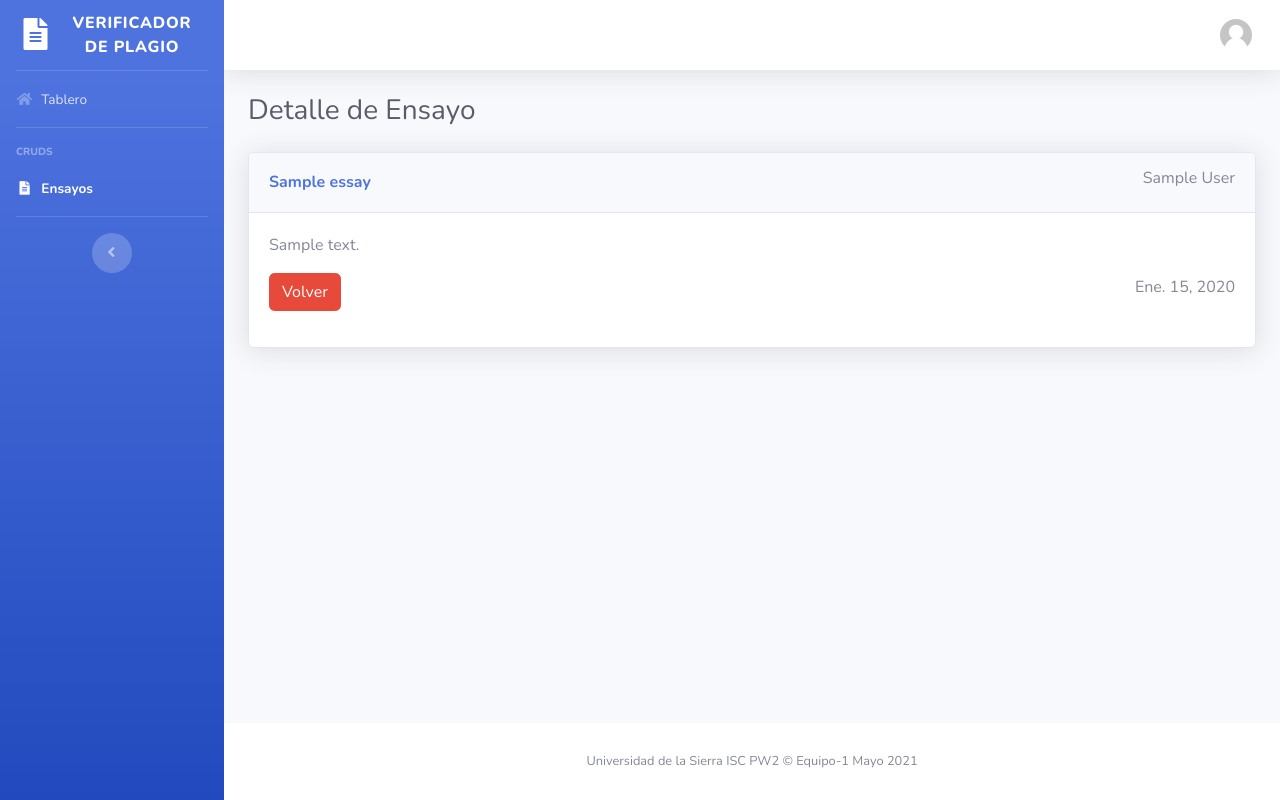
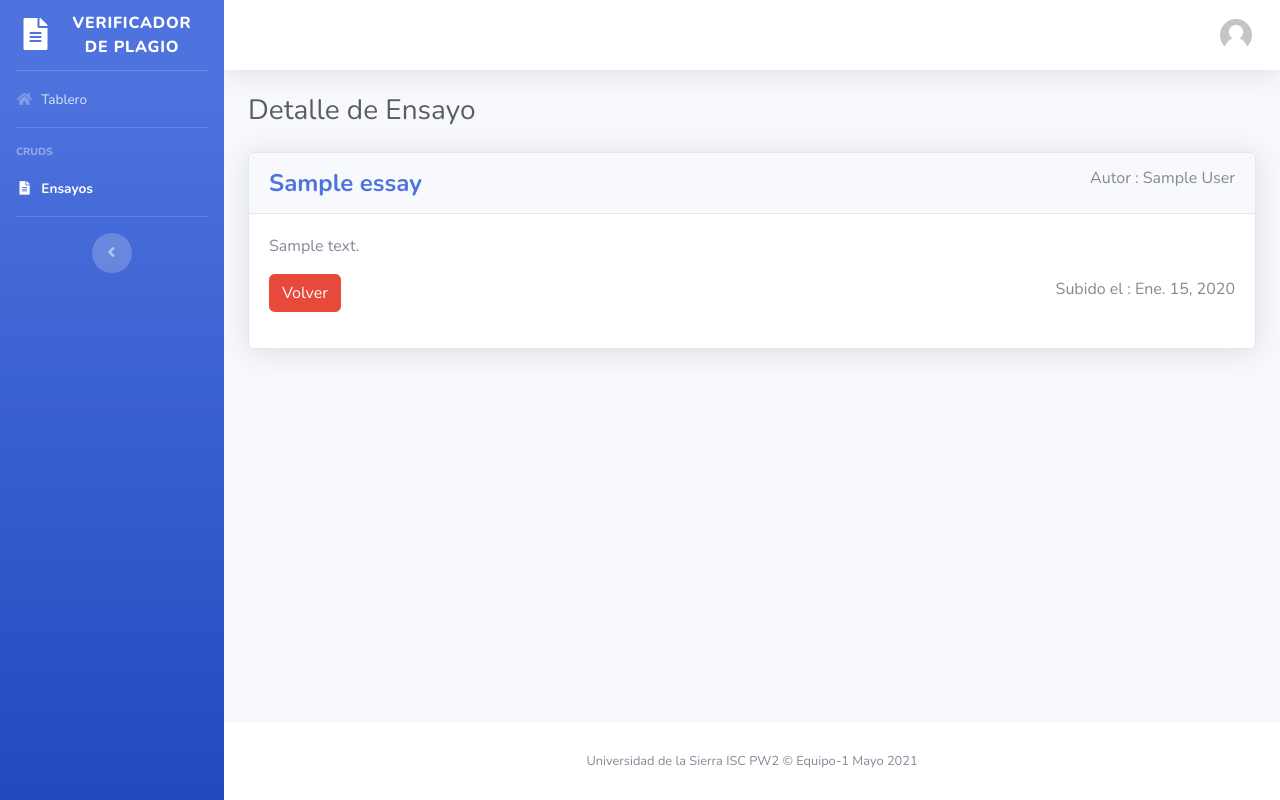
Before and after one commit to AlfonsoGautrin/plagiarism_detector, a Django app: page /essays/show/1 in a window 1280 px wide. Run offline with Django 3.2, Linux system fonts and the light colour scheme; tables that the repository leaves empty hold one stand-in row (values such as "Sample post"); some libraries are stand-ins or nearby versions.

Commit message:
display help text

```diff
--- a/plagiarism_detector/essays/templates/show.html
+++ b/plagiarism_detector/essays/templates/show.html
@@ -15,9 +15,9 @@
             <!-- Card Header - Dropdown -->
             <div class="card-header py-3 d-flex flex-row align-items-center justify-content-between">
 
-                 <h6 class="m-0 font-weight-bold text-primary">{{essay.title}}</h6>
+                 <h4 class="m-0 font-weight-bold text-primary">{{essay.title}}</h4>
 
-                <h6>{{essay.author}}</h6>
+                <h6>Autor : {{essay.author}}</h6>
 
 
             </div>
@@ -28,7 +28,7 @@
             <div class="py-3 d-flex flex-row align-items-center justify-content-between">
             <a class="btn btn-danger" href="{% url 'essays.index' %}">Volver</a>
 
-                <h6>{{essay.date}}</h6>
+                <h6>Subido el : {{essay.date}}</h6>
 
             </div>
             </div>
--- a/plagiarism_detector/templates/templates/base.html
+++ b/plagiarism_detector/templates/templates/base.html
@@ -37,8 +37,7 @@
     <!-- Core plugin JavaScript-->
     <script src="{% static 'vendor/jquery-easing/jquery.easing.min.js' %}"></script>
 
-    <!-- Custom scripts for all pages-->
-    <script src="{% static 'js/sb-admin-2.min.js' %}"></script>
+
 
     <!-- Page level plugins -->
     <script src="{% static 'vendor/datatables/jquery.dataTables.min.js' %}"></script>
@@ -55,6 +54,9 @@
 {% block content %}
 
 {% endblock %}
+
+ <!-- Custom scripts for all pages-->
+ <script src="{% static 'js/sb-admin-2.min.js' %}"></script>
 
 
 
```
Also changed, not shown: plagiarism_detector/essays/templates/form.html (+5 -2 lines).
